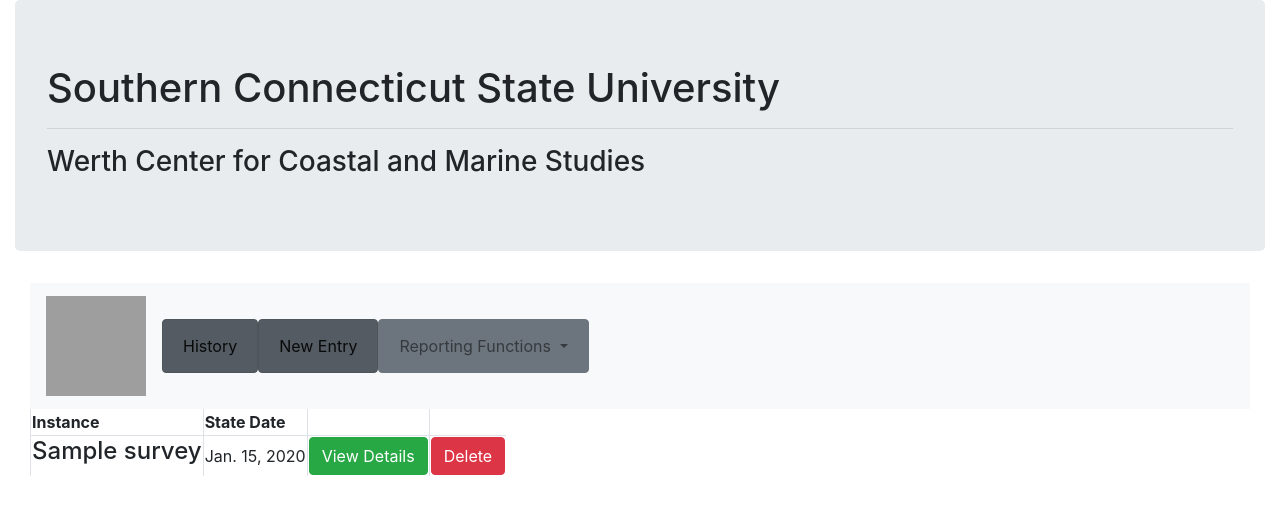
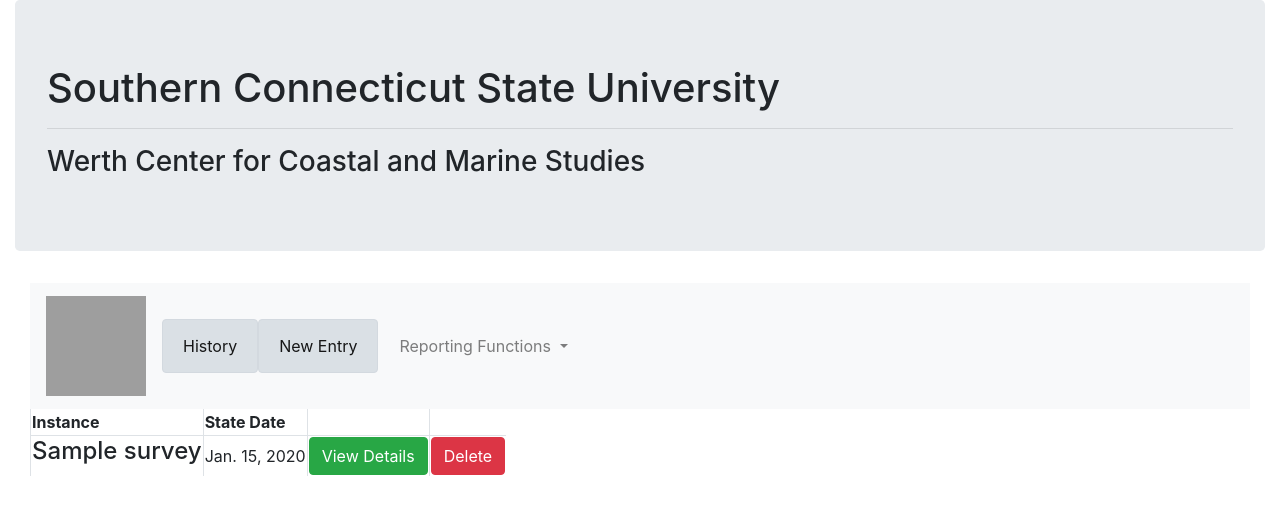
Before and after one commit to lopezm29/beach-profile-tool, a Django app: page / in a window 1280 px wide. Shown: the top 515 px of the page. Run offline with Django 3.2, Linux system fonts and the light colour scheme; tables that the repository leaves empty hold one stand-in row (values such as "Sample post"); some libraries are stand-ins or nearby versions; grey boxes are pictures that could not be loaded.

Commit message:
Update wrapper.html

```diff
--- a/surveys/templates/surveys/wrapper.html
+++ b/surveys/templates/surveys/wrapper.html
@@ -31,15 +31,15 @@
                 <div class="collapse navbar-collapse" id="navbarNavDropdown">
                   <ul class="navbar-nav">
 
-                    <li class="nav-item active btn btn-secondary">
+                    <li class="nav-item active btn btn-light">
                       <a class="nav-link" href="/">History <span class="sr-only">(current)</span></a>
                     </li>
 
-                    <li class="nav-item active btn btn-secondary">
+                    <li class="nav-item active btn btn-light">
                             <a class="nav-link" href="/surveys/add">New Entry <span class="sr-only">(current)</span></a>
                     </li>
 
-                    <li class="nav-item dropdown btn btn-secondary">
+                    <li class="nav-item dropdown btn btn-light">
                       <a class="nav-link dropdown-toggle" href="#" id="navbarDropdownMenuLink" data-toggle="dropdown" aria-haspopup="true" aria-expanded="false">
                         Reporting Functions
                       </a>
```
